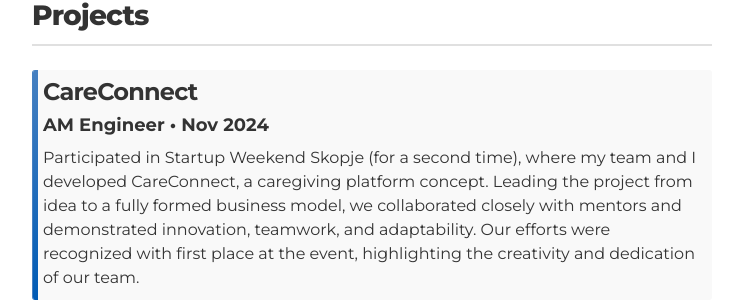
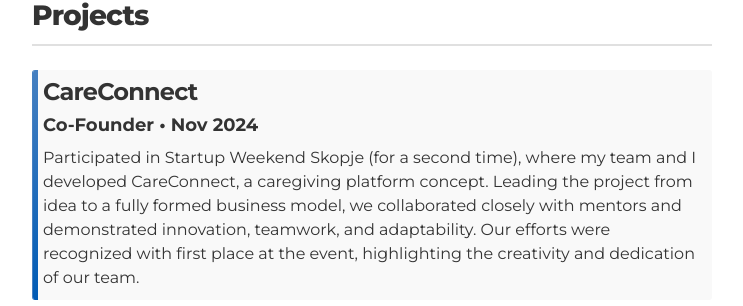
Before and after one commit to SKuzmanoski/SKuzmanoski.github.io, a Jekyll site: the page built from index.html, in a window 1280 px wide and 900 px high, scrolled down 2246 px. Shown: the part 146-452 px from the top of the window, without its empty margins (268-1011 px from the left). Built offline with Jekyll 4.4.1, drawn with Linux system fonts in a browser that asks for light colours.

Commit message:
fix typo

```diff
--- a/_layouts/resume.html
+++ b/_layouts/resume.html
@@ -106,7 +106,7 @@
         <div class="resume-item" itemscope itemtype="http://schema.org/CreativeWork">
           <meta itemprop="creator" content="Stefan Kuzmanoski" />
           <h3 class="resume-item-title">CareConnect</h3>
-          <h4 class="resume-item-details">AM Engineer &bull; Nov 2024</h4>
+          <h4 class="resume-item-details">Co-Founder &bull; Nov 2024</h4>
           <p class="resume-item-copy">Participated in Startup Weekend Skopje (for a second time), where my team and I developed CareConnect, a caregiving platform concept. Leading the project from idea to a fully formed business model, we collaborated closely with mentors and demonstrated innovation, teamwork, and adaptability. Our efforts were recognized with first place at the event, highlighting the creativity and dedication of our team.</p>
         </div>
 
```
Also changed, not shown: Gemfile.lock.
